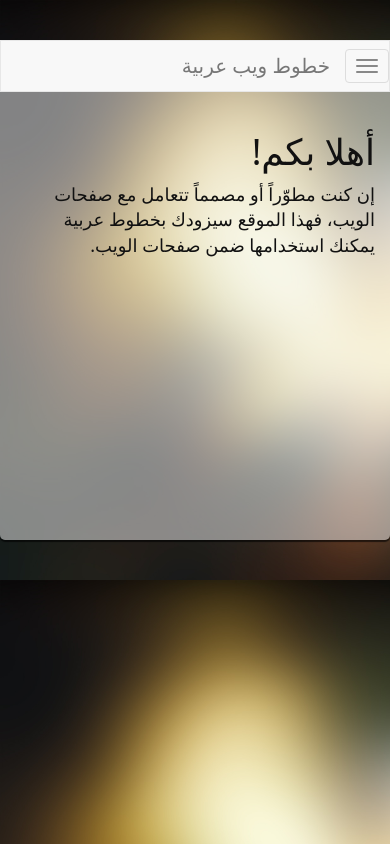
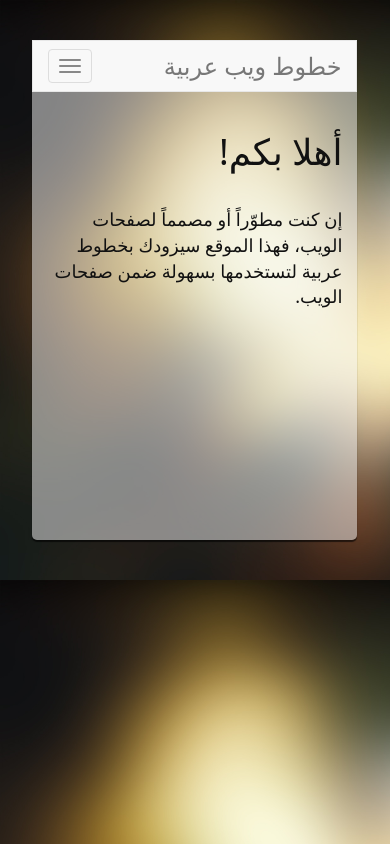
Before and after one commit to djoudi/Fonts, a website: page index.html in a window 390 px wide. Drawn offline with nearby package versions, Linux system fonts and the light colour scheme.

Commit message:
enhance style and responsive-ness

```diff
--- a/index.html
+++ b/index.html
@@ -21,7 +21,7 @@
 
     <div class="wrap container">
       <div class="row">
-        <div class="col-xs-12 content">
+        <div class="col-xs-10 col-xs-offset-1 content">
           <div class="row">
             <nav class="navbar navbar-default" role="navigation">
               <div class="container-fluid">
@@ -39,8 +39,7 @@
                 <!-- Collect the nav links, forms, and other content for toggling -->
                 <div class="collapse navbar-collapse" id="main-nav">
                   <ul class="nav navbar-nav">
-                    <li class="active"><a href="#">Link</a></li>
-                    <li><a href="#">Link</a></li>
+                    <li><a href="#">عن المشروع</a></li>
                   </ul>
                 </div><!-- /.navbar-collapse -->
               </div><!-- /.container-fluid -->
@@ -49,7 +48,8 @@
 
           <div>
             <h1>أهلا بكم!</h1>
-            <p>إن كنت مطوّراً أو مصمماً تتعامل مع صفحات الويب، فهذا الموقع سيزودك بخطوط عربية يمكنك استخدامها ضمن صفحات الويب.</p>
+            <br>
+            <p>إن كنت مطوّراً أو مصمماً لصفحات الويب، فهذا الموقع سيزودك بخطوط عربية لتستخدمها بسهولة ضمن صفحات الويب.</p>
           </div>
 
         </div>
--- a/lib/style/style.scss
+++ b/lib/style/style.scss
@@ -6,12 +6,23 @@
   color: #111;
 }
 .navbar .container-fluid {
-  padding: 0;
+  padding-left: 0;
 }
 .navbar-header {
   float: right;
+  width: 100%;
   .navbar-brand {
-    font-size: 20px;
+    font-size: 24px;
+    float: right;
+  }
+}
+.navbar-toggle {
+  float: left;
+  margin-left: 0;
+}
+@media (min-width: 768px) {
+  .navbar-header {
+    width: auto;
   }
 }
 .navbar-nav > li {
```
Also changed, not shown: dist/css/style.css.
